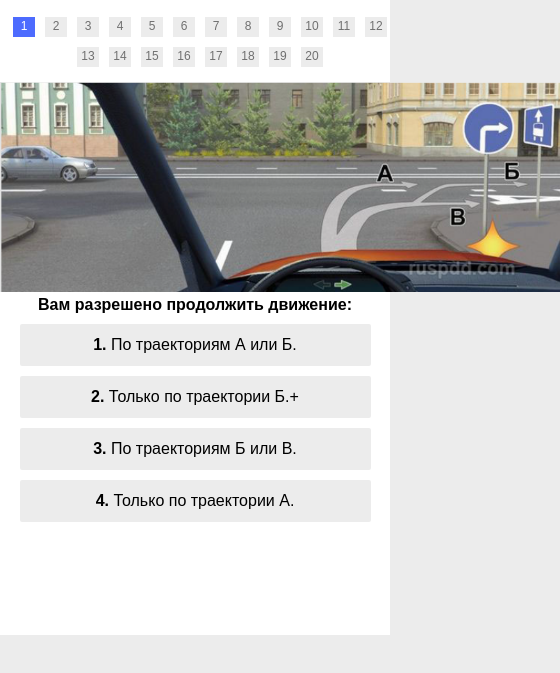
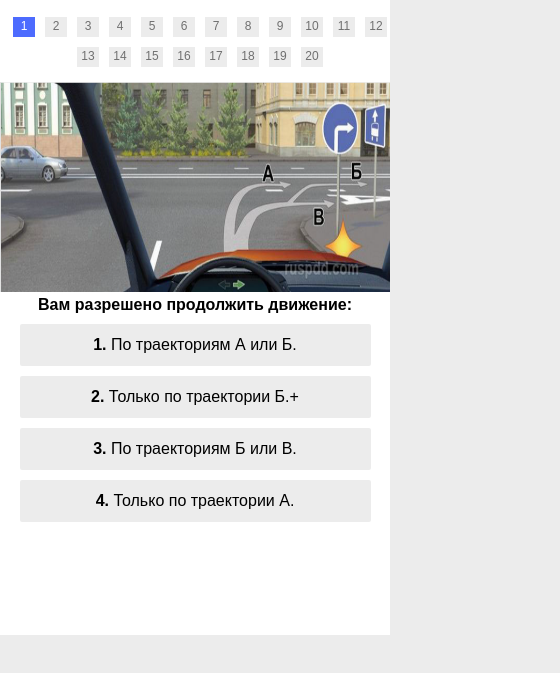
Before and after one commit to Tupish/Exam_PDD, a plain HTML site: page index2.html in a window 390 px wide. Shown: the part 65-738 px from the top of the page, 560 px wide, since content can reach past the window. Drawn offline with Linux system fonts and the light colour scheme.

Commit message:
небольшие доработки

```diff
--- a/style2.css
+++ b/style2.css
@@ -37,6 +37,7 @@ body{
     font-size: 12px;
     color: #707070;
     padding: 2px;
+    user-select: none;
 }
 .extra-number{
     background-color: yellow;
@@ -53,6 +54,7 @@ body{
     width: 30px;
     height: 30px;
     margin-bottom: 10px;
+    user-select: none;
 }
 .number.active{
     background-color: var(--second-color-blue);
@@ -128,6 +130,7 @@ header>h2{
 #timer{
     color:#707070;
     margin: 0;
+    user-select: none;
 }
 hr{
     border: 0;
@@ -141,6 +144,7 @@ main{
 img{
     width: 560px;
     height: 210px;
+    user-select: none;
 }
 .text{
     font-weight: bold;
@@ -191,4 +195,7 @@ button:hover{
     button{
         width: 90%;
     }
+    img{
+       width: 100%;
+    }
 }
```
